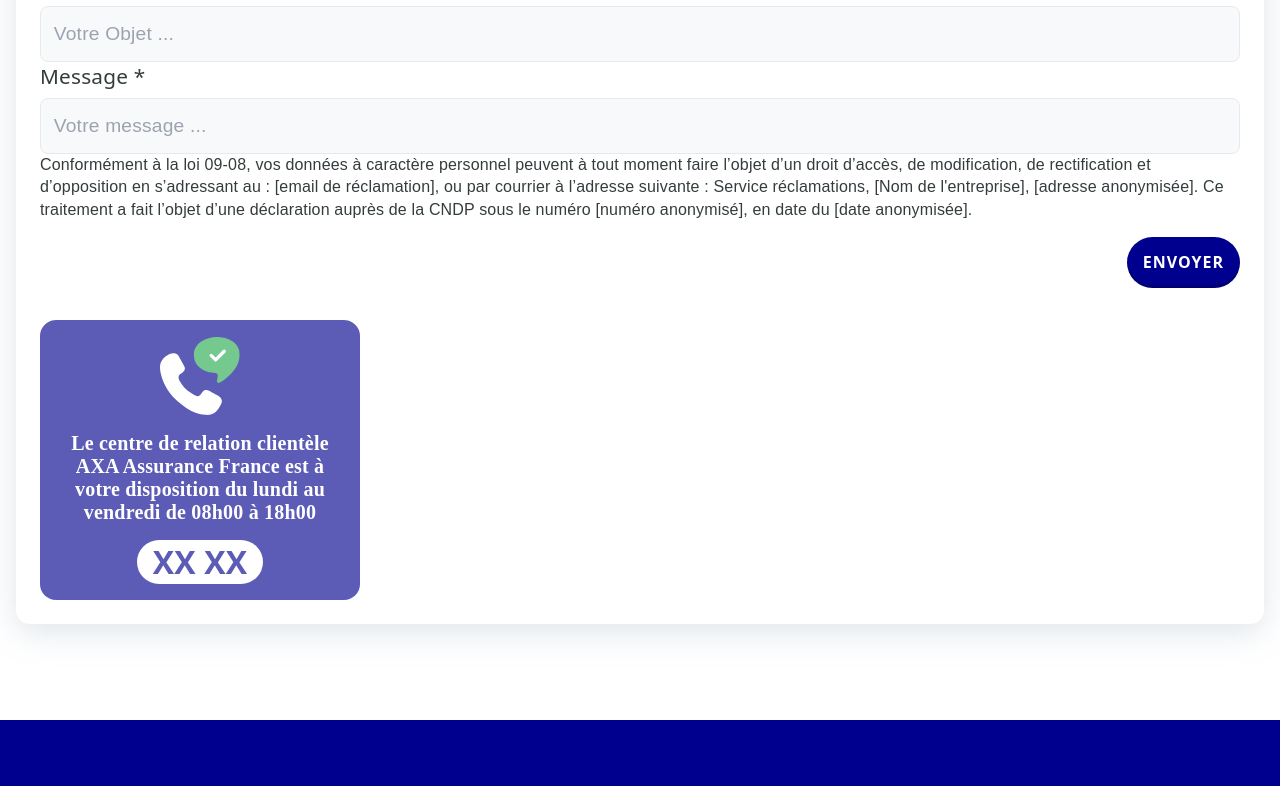
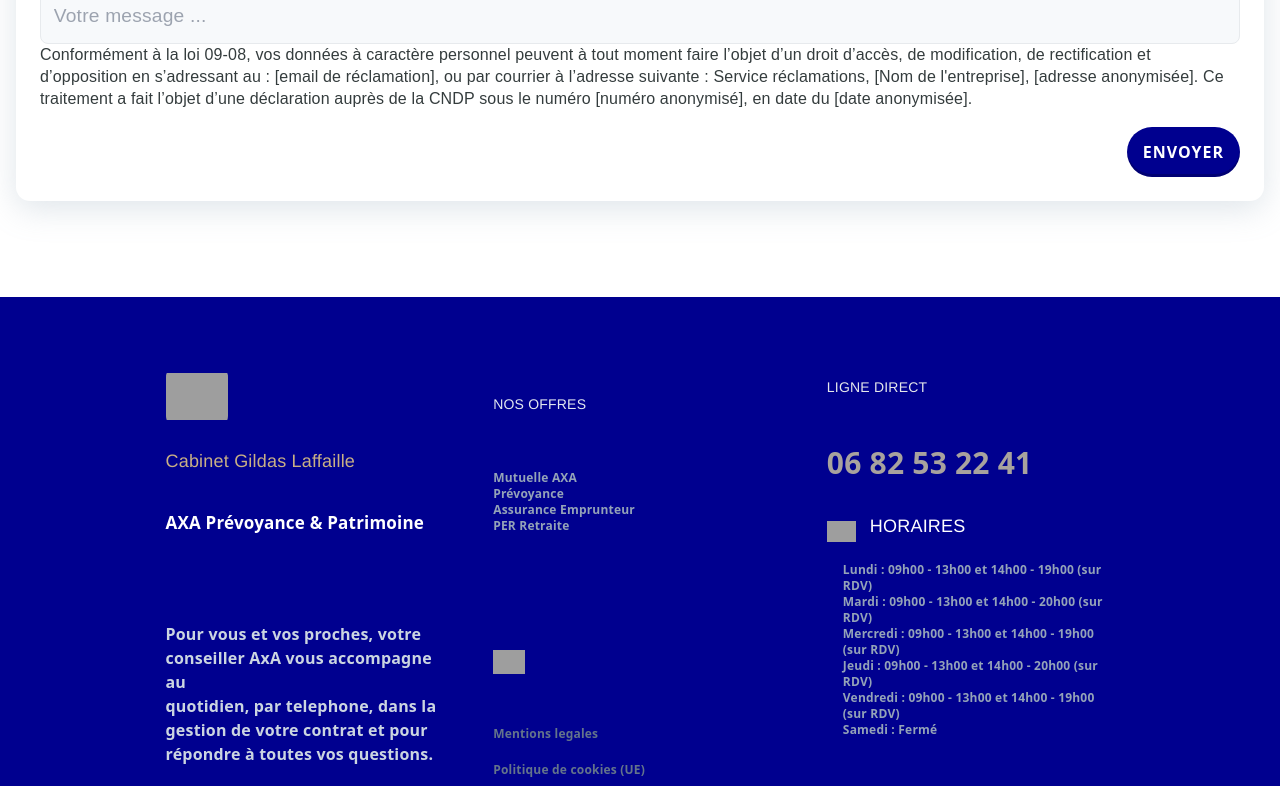
Before and after one commit to meryam000/Axa, a Vue app: page /contact in a window 1280 px wide. Shown: the part 696-1482 px from the top of the page. Built offline with nearby package versions, Linux system fonts and the light colour scheme; grey boxes are pictures that could not be loaded.

Commit message:
removed unwanted text from contact

```diff
--- a/src/components/contact.vue
+++ b/src/components/contact.vue
@@ -4,8 +4,6 @@
         <section class="css-hu14zz">
             <div class="css-126pfwl">
                 <h1 class="MuiTypography-root MuiTypography-h3Display css-1wjzfje">Contactez-nous !</h1>
-                <p class="MuiTypography-root MuiTypography-subtitle1 css-10mzopi">Nous vous invitons à remplir ce formulaire, un de nos experts vous contactera dans les plus brefs délais !</p>
-
                 <form action="#">
                     <div class="css-1xs7mmx">
                         <div class="Form_inputWrapper__lis86 css-1vf7t9h"><label class="" for="firstname">Nom * <span class="required"></span></label>
@@ -47,21 +45,6 @@
                 </form>
 
 
-                <div class="css-1339ui9">
-                    <div class="css-xob3dp"><svg width="147" height="143" viewBox="0 0 147 143" fill="none" xmlns="http://www.w3.org/2000/svg">
-                            <g clip-path="url(#clip0_2913_51702)">
-                                <path d="M23.3 109.101C48 134.301 67.5 141.901 84 142.901C100.5 143.901 106 133.701 109 128.901C112 124.101 115 119.801 113 114.501C111.1 109.101 103.2 106.201 98.3 103.301C91.1 99.1008 83.3 93.2008 77.7 101.501C71.2 111.201 68.2 111.101 54.5 101.101C41.6 91.7008 35.6 79.6008 34.5 76.8008C33.5 74.0008 34.3 69.7008 37.3 67.8008C40.3 65.9008 48.1 61.1008 45 54.5008C41.9 47.9008 36.7 39.7008 34 34.3008C31.3 28.9008 23.3 28.1008 15.8 32.2008C8.3 36.3008 0 43.4008 0 56.1008C0 70.9008 9.9 95.3008 23.3 109.101Z" fill="white"></path>
-                                <path d="M104.7 67.2C106.7 69.3 106.1 71.2 105.8 74.8C105.4 78.4 103.3 82.6 106.2 83.7C109.1 84.8 115.8 80.5 120 77C124.2 73.6 146.5 56.9 146.5 32.2C146.5 7.5 120 0 104.7 0C89.4998 0 62.2998 8 62.2998 33C62.2998 58 88.4998 65.7 99.1998 65.7C103 65.7 104.7 67.2 104.7 67.2Z" fill="#75C88E"></path>
-                                <path d="M94 33.7037L102.195 42L118 26" stroke="white" stroke-width="6" stroke-linecap="round" stroke-linejoin="round"></path>
-                            </g>
-                            <defs>
-                                <clipPath id="clip0_2913_51702">
-                                    <rect width="146.4" height="143" fill="white"></rect>
-                                </clipPath>
-                            </defs>
-                        </svg></div>
-                    <p class="MuiTypography-root MuiTypography-h6Display css-1lpjf39">Le centre de relation clientèle AXA Assurance France est à votre disposition du lundi au vendredi de 08h00 à 18h00</p><a class="MuiTypography-root MuiTypography-inherit MuiLink-root MuiLink-underlineNone css-ye7lk4" href="tel:undefined"><span>XX XX</span></a>
-                </div>
             </div>
         </section>
     </div>
```
